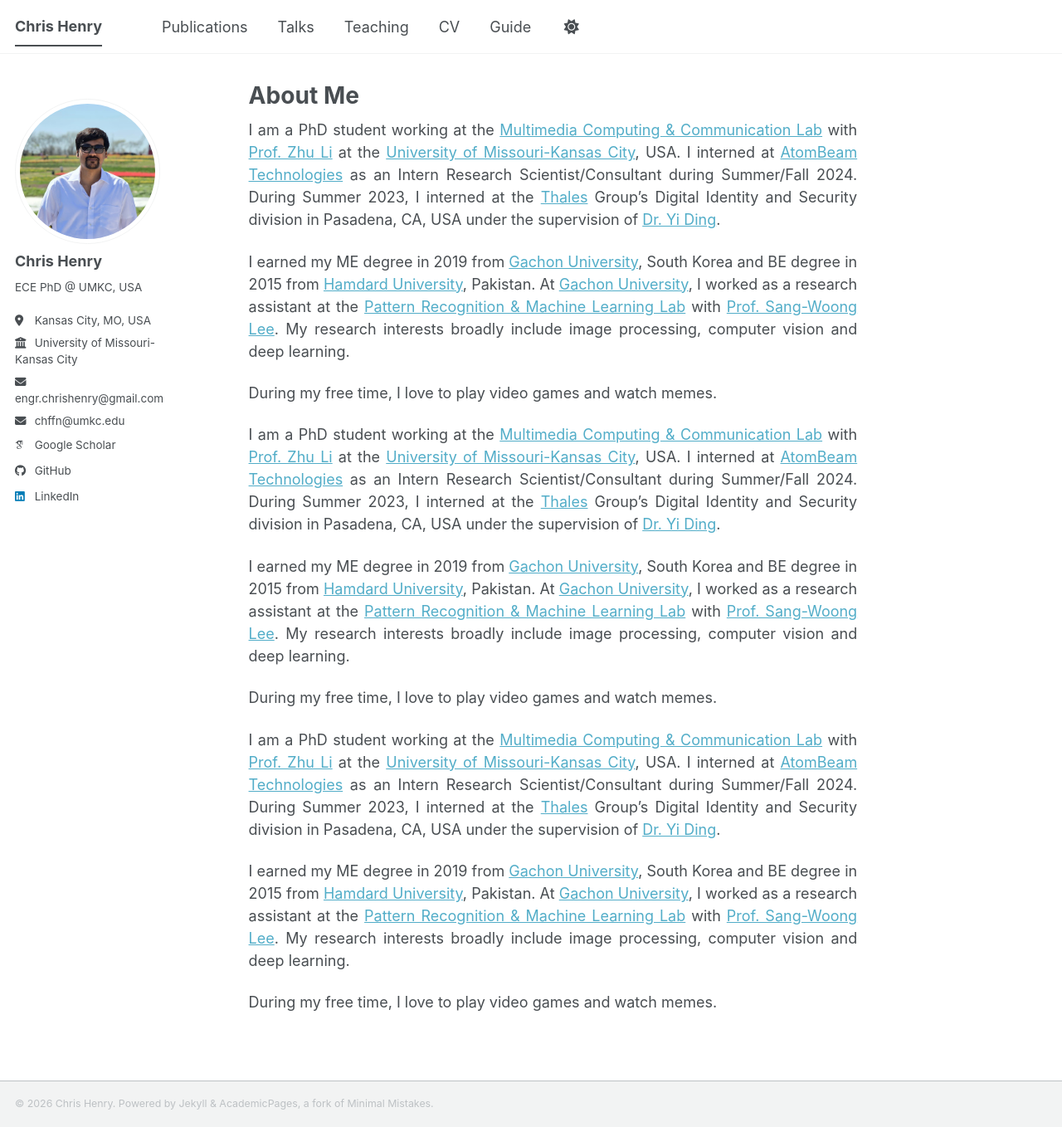
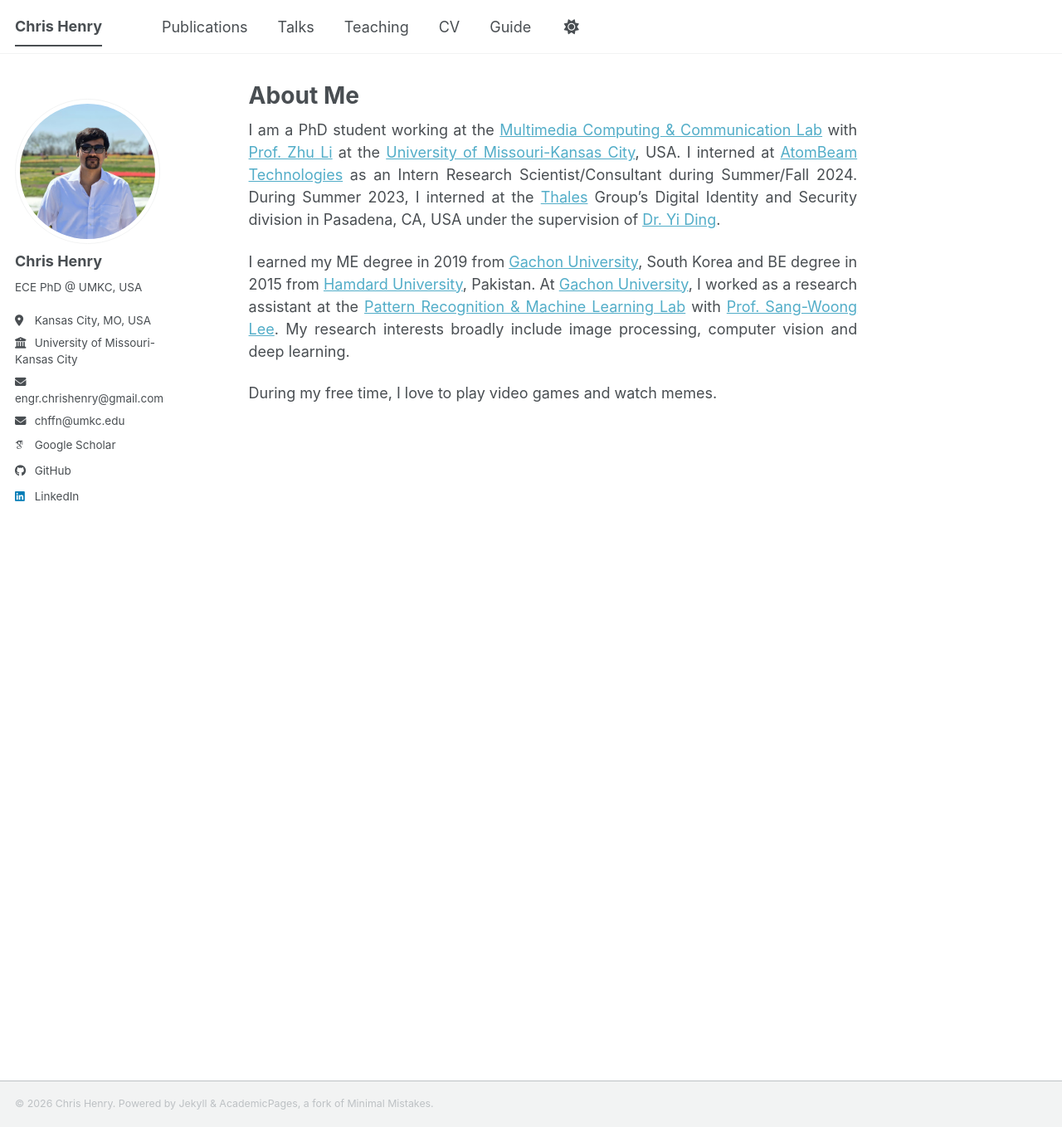
Before and after one commit to engrchrishenry/engrchrishenry.github.io, a Jekyll site: the page built from _pages/about.md, in a window 1280 px wide and 1358 px high. Shown: the whole window at 83% size. Built offline with Jekyll 4.4.1, drawn with Linux system fonts in a browser that asks for light colours; some web fonts are replaced; a script bundle is joined from its source files by our own code; library files that are not in the unit come from our copies.

Commit message:
Minor updates and improvements

```diff
--- a/_pages/about.md
+++ b/_pages/about.md
@@ -12,15 +12,3 @@ I am a PhD student working at the [Multimedia Computing & Communication Lab](htt
 I earned my ME degree in 2019 from [Gachon University](https://www.gachon.ac.kr/sites/eng/index.do), South Korea and BE degree in 2015 from [Hamdard University](https://www.hamdard.edu.pk/), Pakistan. At [Gachon University](https://www.gachon.ac.kr/sites/eng/index.do), I worked as a research assistant at the [Pattern Recognition & Machine Learning Lab](http://pr.gachon.ac.kr/) with [Prof. Sang-Woong Lee](http://slee.gachon.ac.kr/). My research interests broadly include image processing, computer vision and deep learning.
 
 During my free time, I love to play video games and watch memes.
-
-I am a PhD student working at the [Multimedia Computing & Communication Lab](http://l.web.umkc.edu/lizhu/) with [Prof. Zhu Li](http://l.web.umkc.edu/lizhu/) at the [University of Missouri-Kansas City](https://www.umkc.edu/), USA. I interned at [AtomBeam Technologies](https://www.atombeamtech.com/) as an Intern Research Scientist/Consultant during Summer/Fall 2024. During Summer 2023, I interned at the [Thales](https://www.thalesgroup.com/en) Group's Digital Identity and Security division in Pasadena, CA, USA under the supervision of [Dr. Yi Ding]().
-
-I earned my ME degree in 2019 from [Gachon University](https://www.gachon.ac.kr/sites/eng/index.do), South Korea and BE degree in 2015 from [Hamdard University](https://www.hamdard.edu.pk/), Pakistan. At [Gachon University](https://www.gachon.ac.kr/sites/eng/index.do), I worked as a research assistant at the [Pattern Recognition & Machine Learning Lab](http://pr.gachon.ac.kr/) with [Prof. Sang-Woong Lee](http://slee.gachon.ac.kr/). My research interests broadly include image processing, computer vision and deep learning.
-
-During my free time, I love to play video games and watch memes.
-
-I am a PhD student working at the [Multimedia Computing & Communication Lab](http://l.web.umkc.edu/lizhu/) with [Prof. Zhu Li](http://l.web.umkc.edu/lizhu/) at the [University of Missouri-Kansas City](https://www.umkc.edu/), USA. I interned at [AtomBeam Technologies](https://www.atombeamtech.com/) as an Intern Research Scientist/Consultant during Summer/Fall 2024. During Summer 2023, I interned at the [Thales](https://www.thalesgroup.com/en) Group's Digital Identity and Security division in Pasadena, CA, USA under the supervision of [Dr. Yi Ding]().
-
-I earned my ME degree in 2019 from [Gachon University](https://www.gachon.ac.kr/sites/eng/index.do), South Korea and BE degree in 2015 from [Hamdard University](https://www.hamdard.edu.pk/), Pakistan. At [Gachon University](https://www.gachon.ac.kr/sites/eng/index.do), I worked as a research assistant at the [Pattern Recognition & Machine Learning Lab](http://pr.gachon.ac.kr/) with [Prof. Sang-Woong Lee](http://slee.gachon.ac.kr/). My research interests broadly include image processing, computer vision and deep learning.
-
-During my free time, I love to play video games and watch memes.
```
